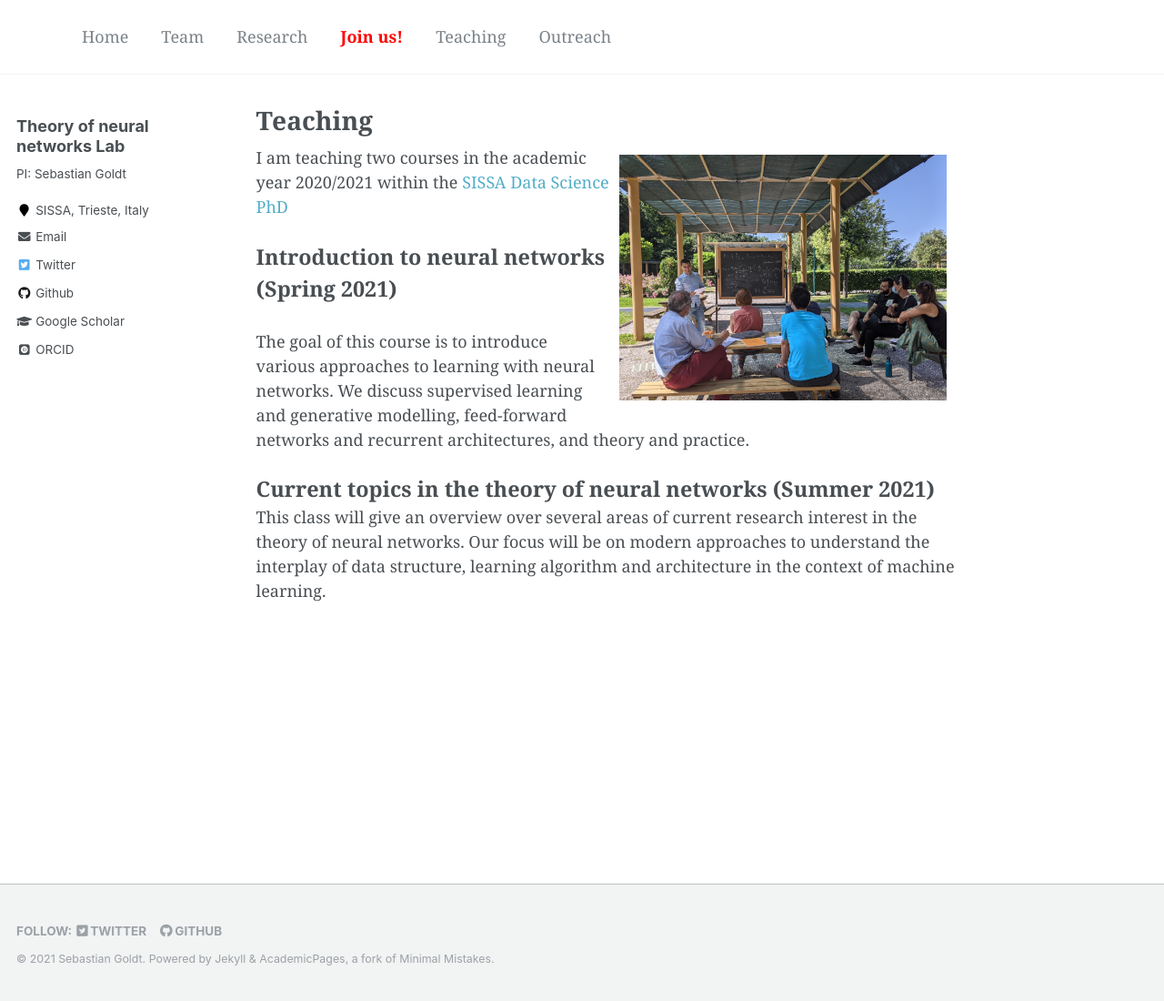
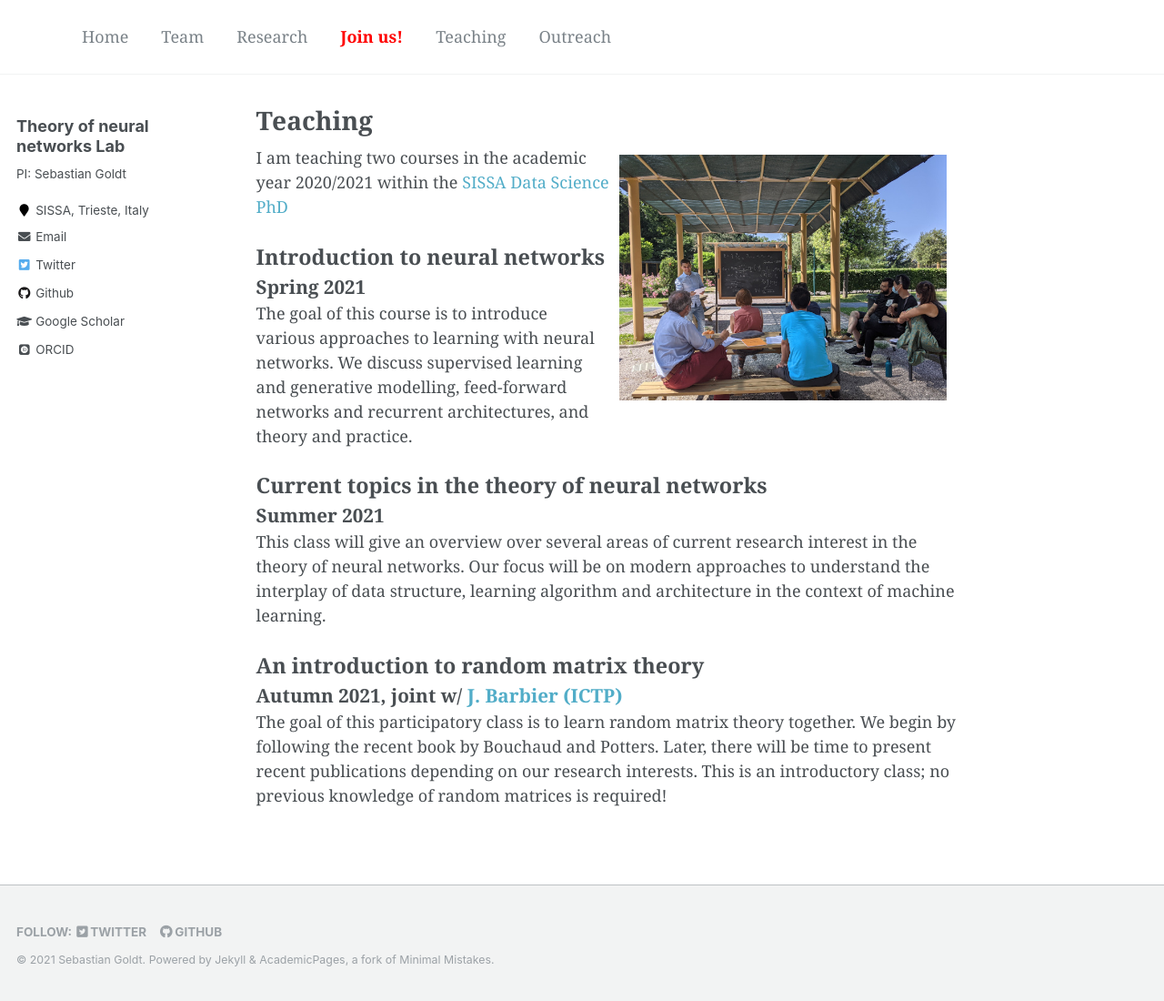
Before and after one commit to goldtlab/oldwebsite, a Jekyll site: the page built from _pages/teaching.md, in a window 1280 px wide and 1100 px high. Shown: the whole window at 91% size. Built offline with Jekyll 4.4.1, drawn with Linux system fonts in a browser that asks for light colours; some web fonts are replaced.

Commit message:
Added RMT course

```diff
--- a/Gemfile
+++ b/Gemfile
@@ -25,3 +25,5 @@ group :jekyll_plugins do
   gem 'jekyll-sitemap'
   gem 'hawkins'
 end
+
+gem "webrick", "~> 1.7"
--- a/_pages/teaching.md
+++ b/_pages/teaching.md
@@ -14,16 +14,26 @@ PhD</a>
 
 
 <div style="font-size:130%; font-weight:bold">Introduction to neural networks
-(Spring 2021)</div><br/>
-
-The goal of this course is to introduce various approaches to learning with
+</div>
+<div style="font-size:115%; font-weight:bold">Spring 2021</div>
+<p>The goal of this course is to introduce various approaches to learning with
 neural networks. We discuss supervised learning and generative modelling,
 feed-forward networks and recurrent architectures, and theory and practice.</p>
 
 <div style="font-size:130%; font-weight:bold">Current topics in the theory of
-neural networks (Summer 2021)</div>
-
+neural networks</div>
+<div style="font-size:115%; font-weight:bold">Summer 2021</div>
 <p>This class will give an overview over several areas of current research
 interest in the theory of neural networks. Our focus will be on modern
 approaches to understand the interplay of data structure, learning algorithm and
 architecture in the context of machine learning.</p>
+
+<div style="font-size:130%; font-weight:bold">An introduction to random matrix
+theory</div>
+<div style="font-size:115%; font-weight:bold">Autumn 2021, joint w/ <a
+href="https://datascience.sissa.it/person/28/jean-barbier">J.&nbsp;Barbier (ICTP)</a></div>
+<p>The goal of this participatory class is to learn random matrix theory
+together. We begin by following the recent book by Bouchaud and Potters. Later,
+there will be time to present recent publications depending on our research
+interests. This is an introductory class; no previous knowledge of random
+matrices is required!</p>
```
Also changed, not shown: Gemfile.lock.
